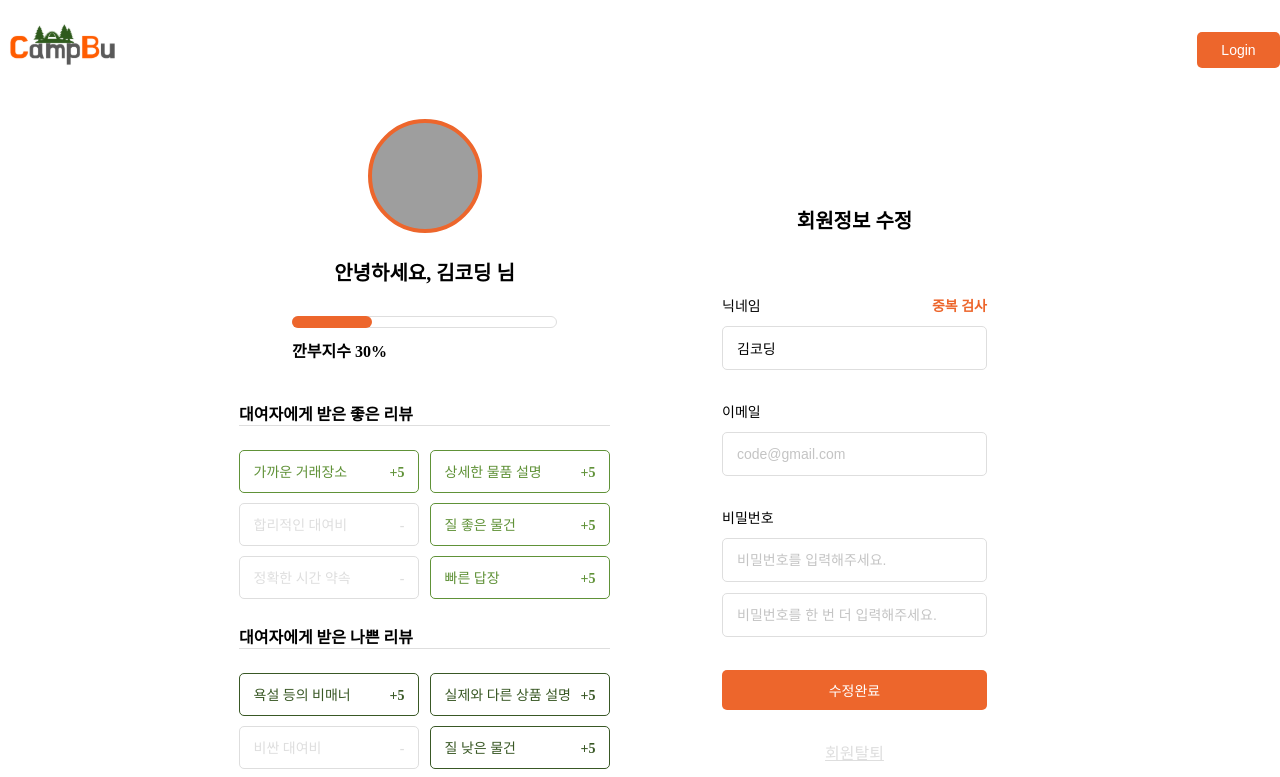
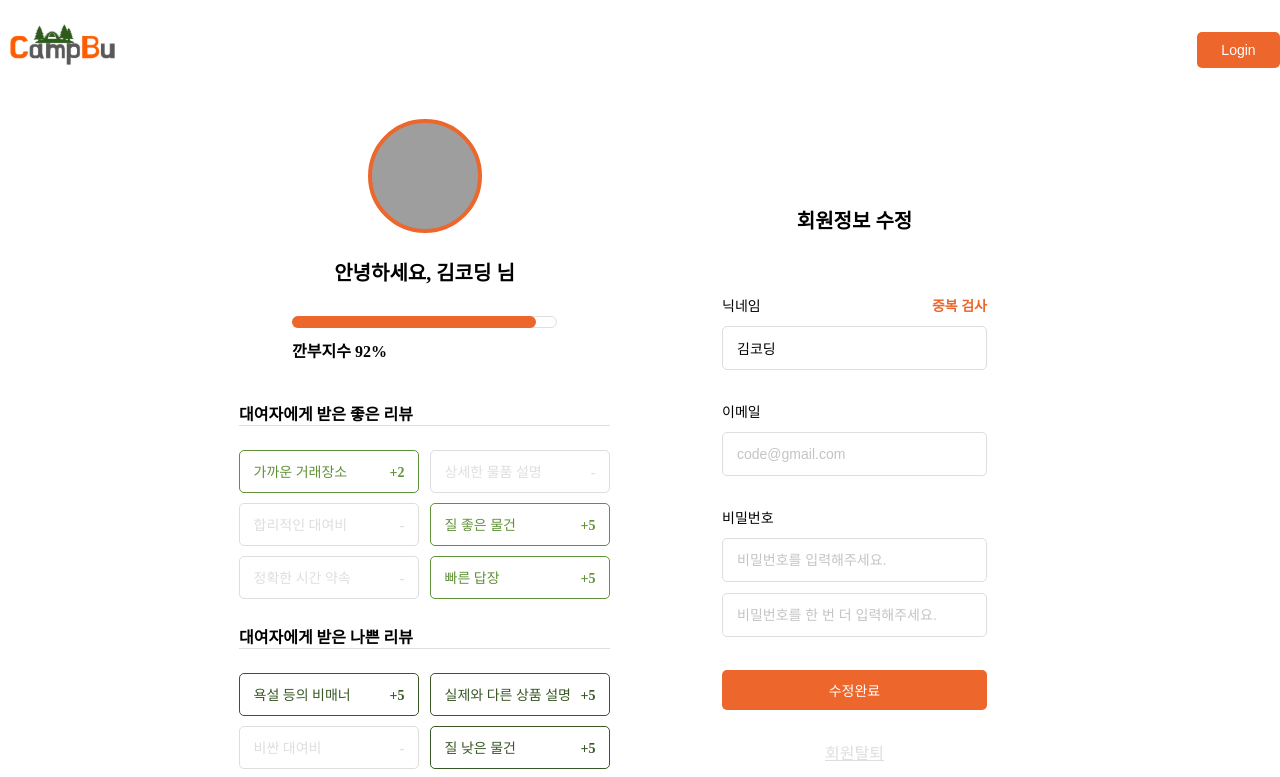
Before and after one commit to hinyc/Campbu, a React (Create React App) app in the folder client/: page /mypage in a window 1280 px wide. Shown: the top 777 px of the page. Built offline with nearby package versions, Linux system fonts and the light colour scheme; grey boxes are pictures that could not be loaded.

Commit message:
[Feat] #118 리뷰타입 변수로 사용
- 리뷰타입 전역변수에서 가져와 사용

```diff
--- a/client/src/pages/Mypage.tsx
+++ b/client/src/pages/Mypage.tsx
@@ -11,6 +11,8 @@ import {
   relative,
   colorPlaceholder,
   inactive,
+  reviewsType,
+  calCampbuIndicator,
 } from '../common';
 import ReviewBox from '../components/ReviewBox';
 import ReviewTitle from '../components/ReviweTitle';
@@ -134,13 +136,7 @@ function Mypage() {
   const [password, setPassword] = useState('');
   const [confirmPassword, setConfirmPassword] = useState('');
   const [imgfiles, setFiles] = useRecoilState(imgFile);
-  const [getReviews, setGetReviews] = useState<
-    {
-      id: number;
-      review: string;
-      count?: number;
-    }[]
-  >([
+  const [getReviews, setGetReviews] = useState<reviewsType>([
     {
       id: 0,
       review: '',
@@ -179,14 +175,14 @@ function Mypage() {
             id: 1,
             users_id: 1,
             reviews_id: 1,
-            count: 5,
+            count: 2,
             created_at: '2021-12-16T09:42:40.000Z',
             updated_at: '2021-12-16T09:42:40.000Z',
           },
           {
             id: 1,
             users_id: 1,
-            reviews_id: 2,
+            reviews_id: 12,
             count: 5,
             created_at: '2021-12-16T09:42:40.000Z',
             updated_at: '2021-12-16T09:42:40.000Z',
@@ -239,11 +235,7 @@ function Mypage() {
     setEmail(userinfo.users.email);
 
     //받은 review 목록
-    let tempReviews: {
-      id: number;
-      review: string;
-      count?: number;
-    }[] = [...reviews];
+    let tempReviews: reviewsType = [...reviews];
 
     userinfo.users.reviews.forEach((el) => {
       tempReviews[el.reviews_id - 1] = {
@@ -285,8 +277,8 @@ function Mypage() {
 
   const confirmPasswordHandler = (e: any) => setConfirmPassword(e.target.value);
 
-  const campbuIndicator = 0.3; // 계산 방법 필요
-
+  const campbuIndicator = calCampbuIndicator(getReviews); // 계산 방법 필요
+  console.log(campbuIndicator);
   //! 수정 탈퇴 요청 함수
   const API = `${host}/userinfo/account`;
   const config = {
```
